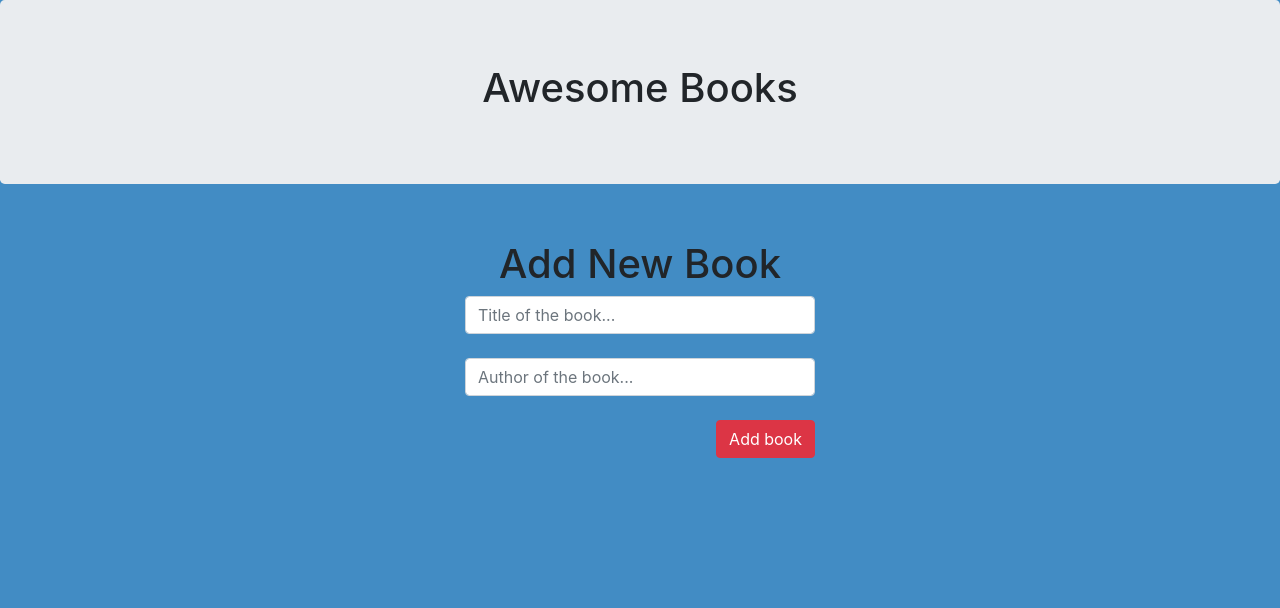
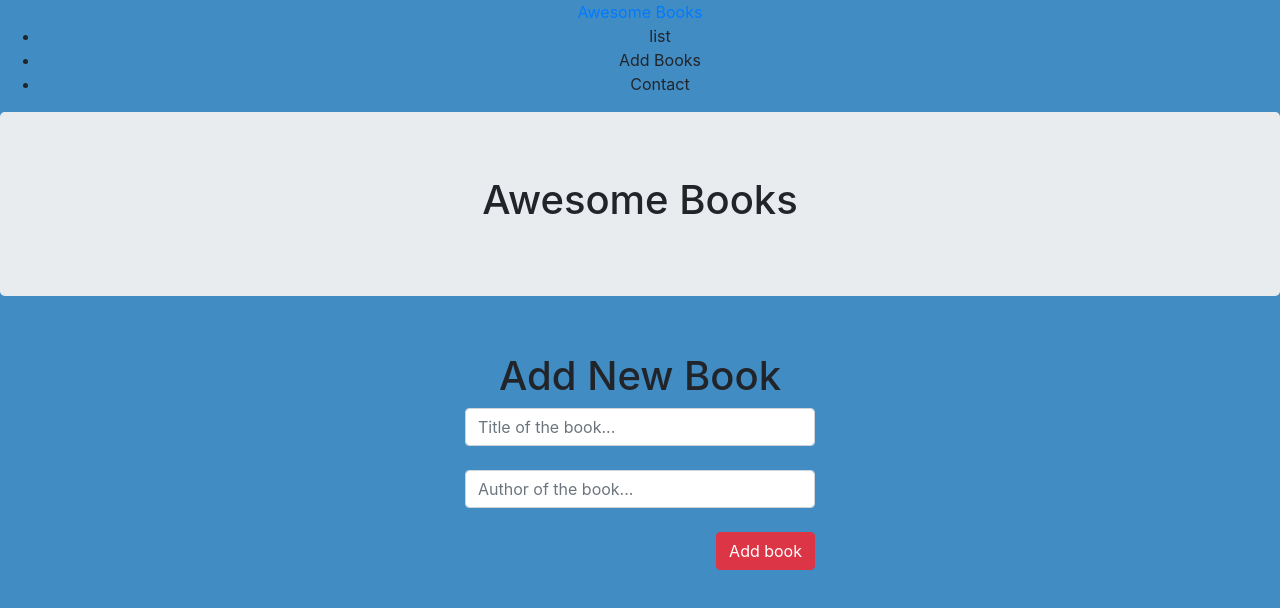
Before and after one commit to Obote/Awesome-books, a plain HTML site: page index.html in a window 1280 px wide. Drawn offline with nearby package versions, Linux system fonts and the light colour scheme.

Commit message:
Add navigation items

```diff
--- a/index.html
+++ b/index.html
@@ -9,6 +9,14 @@
      <title>Awesome Books</title>
 </head>
 <body>
+    <nav>
+        <a href="#">Awesome Books</a>
+        <ul>
+            <li>list</li>
+            <li>Add Books</li>
+            <li>Contact</li>
+        </ul>
+    </nav>
     <div class="jumbotron text-center">
         <h1>Awesome Books</h1>
             <div class="list">
```
